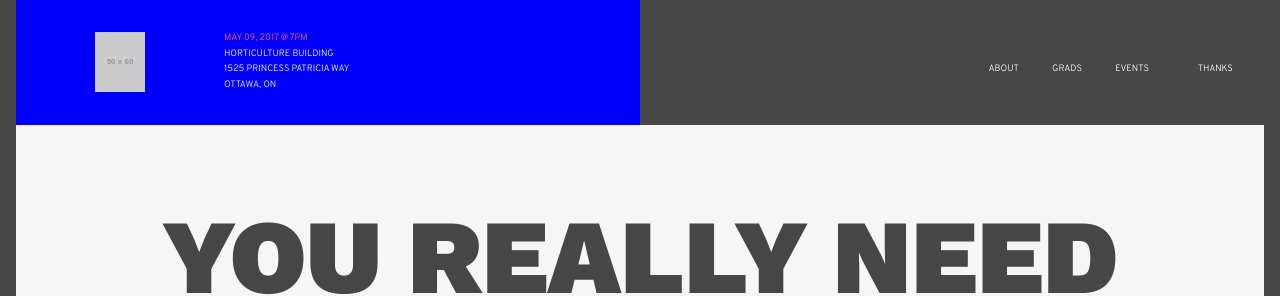
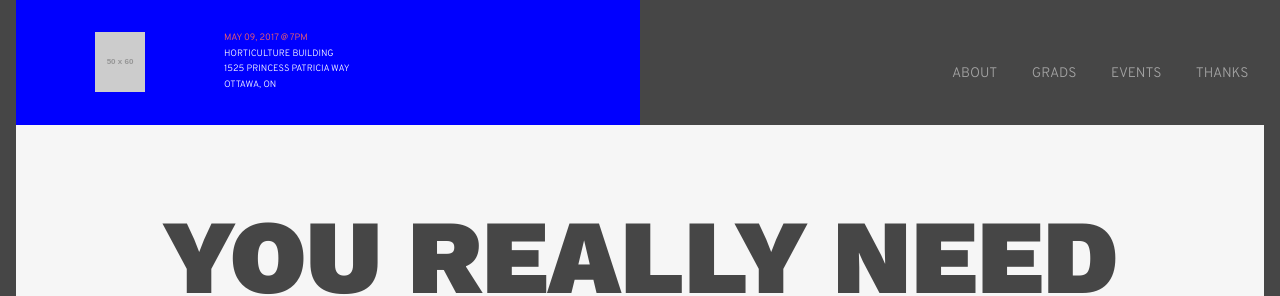
Before and after one commit to algonquindesign-grads/2017, a Jekyll site: the page built from grads.html, in a window 1280 px wide. Shown: the top 296 px of the page. Built offline with Jekyll 4.4.1, drawn with Linux system fonts in a browser that asks for light colours; nearby versions of some CDN libraries; Markdown is read by kramdown in place of the engine named in the settings.

Commit message:
nav- wip

```diff
--- a/_includes/nav-grad.html
+++ b/_includes/nav-grad.html
@@ -36,7 +36,7 @@
 
 -->
 
-<div class="nav text-upper grid grid-stretch micro text-light text-white bg-ultra-dark-grey">
+<div class="nav text-upper grid grid-stretch milli text-light text-white bg-ultra-dark-grey">
   <div class="unit xs-1 s-1 m-1-2 l-1-2">
 
     <div class="grid grid-middle location">
@@ -57,10 +57,10 @@
 <div class="unit pad-t-2 relative menu bg-dark-grey xs-1 s-1 m-1-2 l-1-2">
 
     <ul class="push-0 list-group-inline">
-      <li class="gutter-1-2">About</li>
-      <li class="gutter-1-2">Grads</li>
-      <li class="gutter-1-2">Events</li>
-      <li class="gutter">Thanks</li>
+      <li class="gutter-1-2"><a href=#>About</a></li>
+      <li class="gutter-1-2"><a href=#>Grads</a></li>
+      <li class="gutter-1-2"><a href=#>Events</a></li>
+      <li class="gutter-1-2"><a href=#>Thanks</a></li>
     </ul>
 </div>
 </div>
--- a/css/main.css
+++ b/css/main.css
@@ -6,7 +6,10 @@ html {
 
 a {
   text-decoration: none;
+
 }
+
+
 
 *, *::before, *::after {
   box-sizing: inherit;
@@ -21,6 +24,9 @@ ul, .no-bullets, .location ul {
   list-style-type: none;
 }
 
+ul li:hover{
+
+}
 .wrapper {
   max-width: 60em;
 }
@@ -97,3 +103,61 @@ ul, .no-bullets, .location ul {
 .nav p {
 padding: 0;
 }
+
+.nav a {
+  color: rgba(255,255,255,0.5);
+}
+
+
+.nav a:hover {
+  opacity: 1;
+-webkit-filter: blur(2px);
+filter: blur(2px);
+
+border-bottom: 1px dashed rgba(255,255,255, 0.8);
+
+animation: lamp 300ms ease-out forwards;
+}
+
+@keyframes lamp {
+0% {
+    opacity: .5;
+-webkit-filter: blur(0px);
+filter: blur(0px);
+}
+
+
+13% {
+  -webkit-filter: blur(7px);
+filter: blur(7px);
+}
+
+15% {
+  -webkit-filter: blur(15px);
+filter: blur(15px);
+}
+
+
+20% {
+    opacity: .95;
+-webkit-filter: blur(7px);
+filter: blur(7px);
+
+}
+
+70% {
+
+-webkit-filter: blur(0px);
+filter: blur(0px);
+color: #ff6460;
+
+
+}
+100% {
+    opacity: 1;
+-webkit-filter: blur(0px);
+filter: blur(0px);
+color: #ff6460;
+
+}
+}
--- a/css/mediaqueries.css
+++ b/css/mediaqueries.css
@@ -9,14 +9,20 @@ figure img {
   display: block;
 }
 
+
+
 .menu {
-  vertical-align: bottom;
-  text-align: right;
+  vertical-align: middle;
+  text-align: center;
 }
 
 /*sm*/
 @media only screen and (min-width: 25em) {
 
+.menu {
+  vertical-align: bottom;
+  text-align: right;
+}
 
 }
 
```
